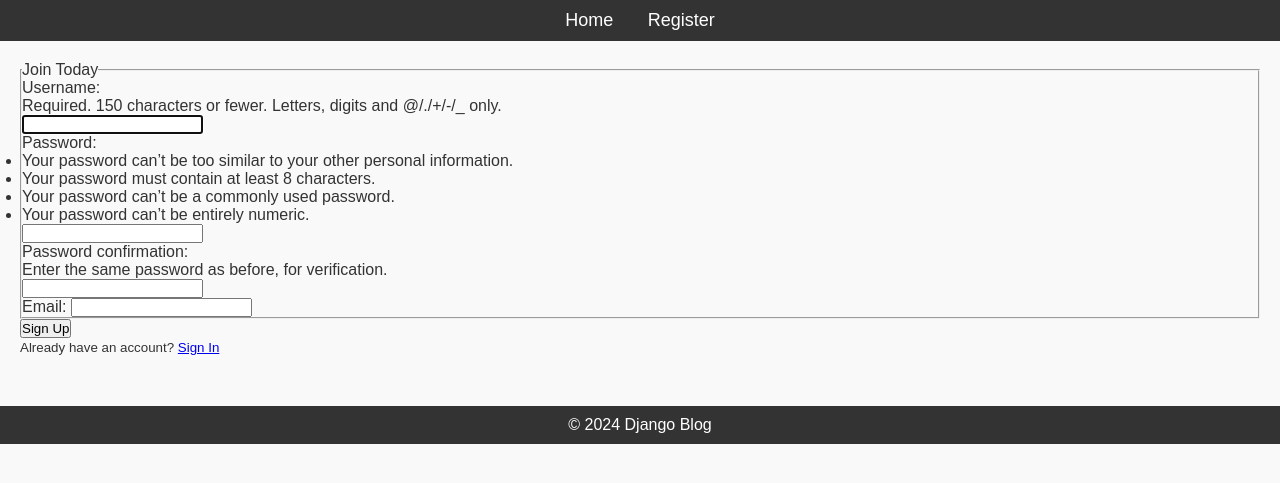
After one commit to Ziad-kh99/ALX_DjangoLearnLab, a Django app: page /register/ in a window 1280 px wide. The commit adds this page. Shown: the top 483 px of the page. Run offline with Django 5.2, Linux system fonts and the light colour scheme.

Commit message:
Implement Auth features: Register, Longin, and Logout

```diff
--- /dev/null
+++ b/django_blog/blog/forms.py
@@ -0,0 +1,11 @@
+from django import forms
+from django.contrib.auth.models import User
+from django.contrib.auth.forms import UserCreationForm
+
+
+class UserRegisterForm(UserCreationForm):
+    email = forms.EmailField()
+
+    class meta:
+        model = User
+        fields = ['username', 'email', 'password1', 'password2']
--- a/django_blog/blog/templates/blog/base.html
+++ b/django_blog/blog/templates/blog/base.html
@@ -12,8 +12,8 @@
             <nav>
                 <ul>
                     <li><a href="{% url 'home' %}">Home</a></li>
-                    <li><a href="{% url 'posts' %}">Blog Posts</a></li>
-                    <li><a href="{% url 'login' %}">Login</a></li>
+                    <!-- <li><a href="">Blog Posts</a></li> -->
+                    <!-- <li><a href="">Login</a></li> -->
                     <li><a href="{% url 'register' %}">Register</a></li>
                 </ul>
             </nav>
--- /dev/null
+++ b/django_blog/blog/templates/blog/register.html
@@ -0,0 +1,21 @@
+{% extends 'blog/base.html' %}
+
+{% block content %}
+<div>
+    <form method="POST">
+        {% csrf_token %}
+        <fieldset>
+            <legend>Join Today</legend>
+            {{ form }}
+        </fieldset>
+        <div>
+            <button type="submit">Sign Up</button>
+        </div>
+    </form>
+    <div>
+        <small>Already have an account? <a href="{% url 'login' %}" >Sign In</a></small>
+    </div>
+</div>
+
+
+{% endblock %}
--- /dev/null
+++ b/django_blog/blog/urls.py
@@ -0,0 +1,11 @@
+from django.urls import path
+from django.contrib.auth import views as auth_views
+from blog import views as user_views
+
+
+urlpatterns = [
+    path('', user_views.home, name='home'),
+    path('register/', user_views.register, name='register'),
+    path('login/', auth_views.LoginView.as_view(template_name='blog/login.html'), name='login'),
+    path('logout/', auth_views.LogoutView.as_view(template_name='blog/logout.html'), name='logout'),
+]
--- a/django_blog/blog/views.py
+++ b/django_blog/blog/views.py
@@ -1,3 +1,23 @@
-from django.shortcuts import render
+from django.shortcuts import render, redirect
+from django.contrib import messages
+from .forms import UserRegisterForm
 
-# Create your views here.
+def home(request):
+    return render(request, 'blog/home.html')
+
+def register(request):
+    if request.method == 'POST':
+        form = UserRegisterForm(request.POST)
+        if form.is_valid():
+            form.save()
+            username = form.cleaned_data.get('username')
+            messages.success(request, f'Your account has been created! You are now able to login.')
+            return redirect('home')
+    else:
+        form = UserRegisterForm()
+
+    context = {
+        'form': form
+    }
+
+    return render(request, 'blog/register.html', context)
--- a/django_blog/django_blog/urls.py
+++ b/django_blog/django_blog/urls.py
@@ -15,8 +15,9 @@ Including another URLconf
     2. Add a URL to urlpatterns:  path('blog/', include('blog.urls'))
 """
 from django.contrib import admin
-from django.urls import path
+from django.urls import path, include
 
 urlpatterns = [
     path('admin/', admin.site.urls),
+    path('', include('blog.urls')),
 ]
```
Also changed, not shown: django_blog/blog/templates/blog/home.html (added, +7 -0 lines), django_blog/blog/templates/blog/login.html (added, +21 -0 lines), django_blog/blog/templates/blog/logout.html (added, +12 -0 lines).
